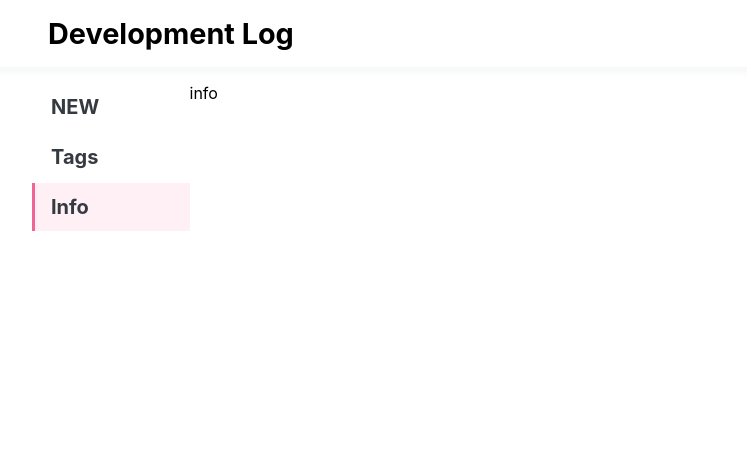
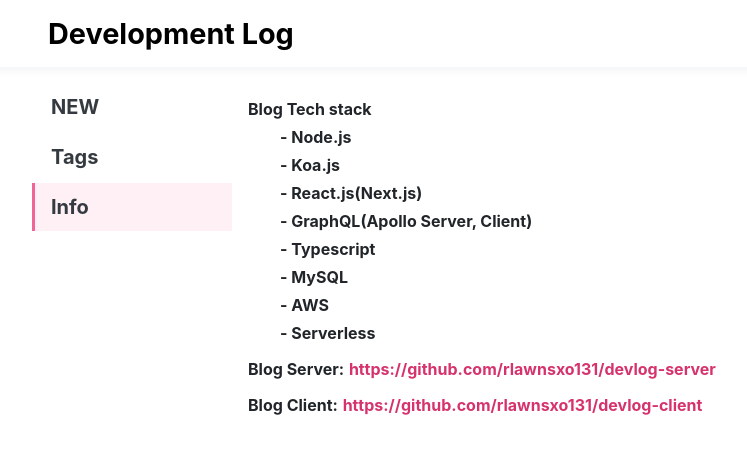
Before and after one commit to rlawnsxo131/devlog-client, a Next.js app: page /Info in a window 1280 px wide. Shown: the top 454 px of the page, without its empty margins (96-843 px from the left). Built offline with nearby package versions, Linux system fonts and the light colour scheme; a small style sheet from the web is missing.

Commit message:
design fix

```diff
--- /dev/null
+++ b/components/common/OpenLink.tsx
@@ -0,0 +1,35 @@
+import * as React from 'react';
+import styled from 'styled-components';
+import palette from '../../lib/styles/palette';
+
+type OpenLinkProps = {
+  link: string;
+};
+
+const { useCallback } = React;
+function OpenLink({ link }: OpenLinkProps) {
+  const openLink = useCallback(() => {
+    window.open(link);
+  }, []);
+  return (
+    <Block>
+      <span onClick={openLink}>{link}</span>
+    </Block>
+  );
+}
+
+const Block = styled.div`
+  display: inline-flex;
+  flex-flow: row wrap;
+  align-items: center;
+  span {
+    font-weight: bold;
+    color: ${palette.pink7};
+    &:hover {
+      cursor: pointer;
+      color: ${palette.pink5};
+    }
+  }
+`;
+
+export default OpenLink;
--- a/components/layout/Layout.tsx
+++ b/components/layout/Layout.tsx
@@ -46,6 +46,44 @@ const GlobalStyle = createGlobalStyle`
   a {
     all: unset;
   }
+
+  ${media.xsmall} {
+    h2 {
+      font-weight: bold;
+      font-size: 1.125rem;
+    }
+    h3 {
+      font-weight: bold;
+      font-size: 1rem;
+    }
+    span, p {
+      font-size: 0.85rem;
+    }
+  }
+
+  ${media.medium} {
+    h2 {
+      font-size: 1.25rem;
+    }
+    h3 {
+      font-size: 1.125rem;
+    }
+    span, p {
+      font-size: 0.875rem;
+    }
+  }
+
+  ${media.large} {
+    h2 {
+      font-size: 1.5rem;
+    }
+    h3 {
+      font-size: 1.25rem;
+    }
+    span, p {
+      font-size: 1rem;
+    }
+  }
 `;
 
 export default Layout;
--- a/components/layout/Main.tsx
+++ b/components/layout/Main.tsx
@@ -12,7 +12,6 @@ function Main({ children }: MainProps) {
     <Block>
       <Navigation />
       <div className="main-content">{children}</div>
-      <div className="fake-navigation"></div>
     </Block>
   );
 }
@@ -20,30 +19,19 @@ function Main({ children }: MainProps) {
 const Block = styled.main`
   flex: 1;
   display: flex;
-
+  .main-content {
+    flex: 1;
+  }
   ${media.xsmall} {
     flex-direction: column;
     padding-left: 3vw;
     padding-right: 3vw;
-    .main-content {
-      flex: 1;
-    }
-    .fake-navigation {
-      display: none;
-    }
   }
   ${media.medium} {
     flex-direction: row;
     padding-top: 1rem;
     padding-left: 10vw;
     padding-right: 10vw;
-    .main-content {
-      flex: 4.5;
-    }
-    .fake-navigation {
-      display: flex;
-      flex: 1;
-    }
   }
 `;
 
--- a/components/layout/Navigation.tsx
+++ b/components/layout/Navigation.tsx
@@ -36,8 +36,8 @@ const Block = styled.nav`
   display: flex;
 
   ${media.xsmall} {
+    flex-flow: row wrap;
     padding-bottom: 0.5rem;
-    flex-flow: row wrap;
     .active {
       border-bottom: 3px solid white;
       border-bottom: 3px solid ${palette.pink5};
@@ -45,8 +45,9 @@ const Block = styled.nav`
     }
   }
   ${media.medium} {
+    flex-direction: column;
     padding-bottom: 0;
-    flex-direction: column;
+    max-width: 12.5rem;
     .active {
       border-left: 3px solid white;
       border-bottom: none;
--- a/pages/Info.tsx
+++ b/pages/Info.tsx
@@ -1,6 +1,8 @@
 import * as React from 'react';
 import styled from 'styled-components';
 import Head from 'next/head';
+import OpenLink from '../components/common/OpenLink';
+import palette from '../lib/styles/palette';
 
 type InfoProps = {};
 
@@ -11,7 +13,27 @@ function InfoPage(props: InfoProps) {
         <title>DevelopmentLog 소개</title>
         <meta name="description" content="블로그 소개" />
       </Head>
-      info
+      <ItemWrapper direction>
+        <Item>Blog Tech stack</Item>
+        <div className="list">
+          <Item>- Node.js</Item>
+          <Item>- Koa.js</Item>
+          <Item>- React.js(Next.js)</Item>
+          <Item>- GraphQL(Apollo Server, Client)</Item>
+          <Item>- Typescript</Item>
+          <Item>- MySQL</Item>
+          <Item>- AWS</Item>
+          <Item>- Serverless</Item>
+        </div>
+      </ItemWrapper>
+      <ItemWrapper>
+        <Item>Blog Server:</Item>
+        <OpenLink link="https://github.com/rlawnsxo131/devlog-server" />
+      </ItemWrapper>
+      <ItemWrapper>
+        <Item>Blog Client:</Item>
+        <OpenLink link="https://github.com/rlawnsxo131/devlog-client" />
+      </ItemWrapper>
     </Block>
   );
 }
@@ -19,6 +41,31 @@ function InfoPage(props: InfoProps) {
 const Block = styled.div`
   display: flex;
   flex-direction: column;
+  padding: 1rem;
+`;
+
+const ItemWrapper = styled.div<{ direction?: boolean }>`
+  display: flex;
+  flex-flow: ${(props) => (props.direction ? 'column' : 'row wrap')};
+  .list {
+    display: flex;
+    flex-direction: column;
+    margin-left: 2rem;
+    margin-top: 0.5rem;
+  }
+  & + & {
+    margin-top: 1rem;
+  }
+`;
+
+const Item = styled.span`
+  display: inline-flex;
+  font-weight: bold;
+  color: ${palette.gray9};
+  margin-right: 0.3rem;
+  & + & {
+    margin-top: 0.5rem;
+  }
 `;
 
 export default InfoPage;
```
Also changed, not shown: components/post/PostCard.tsx (+3 -4 lines), components/post/PostDetail.tsx (+12 -6 lines), components/post/PostViewer.tsx (+35 -8 lines), components/post/comment/CommentCard.tsx (+2 -7 lines), components/tag/CountTag.tsx (+4 -3 lines), components/tag/DefaultTag.tsx (+8 -2 lines).
